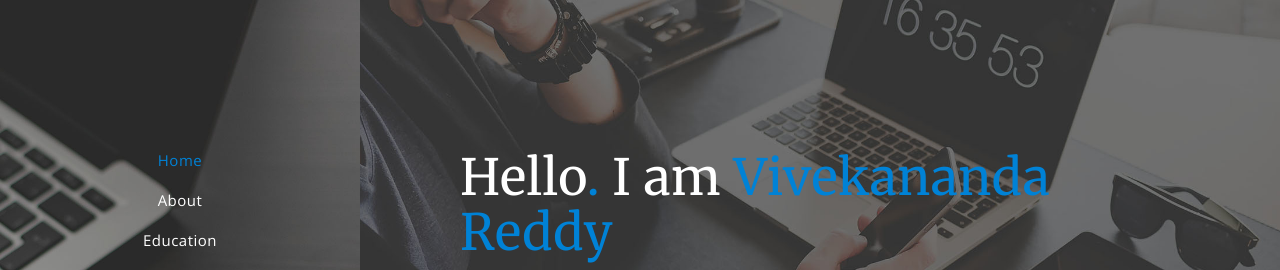
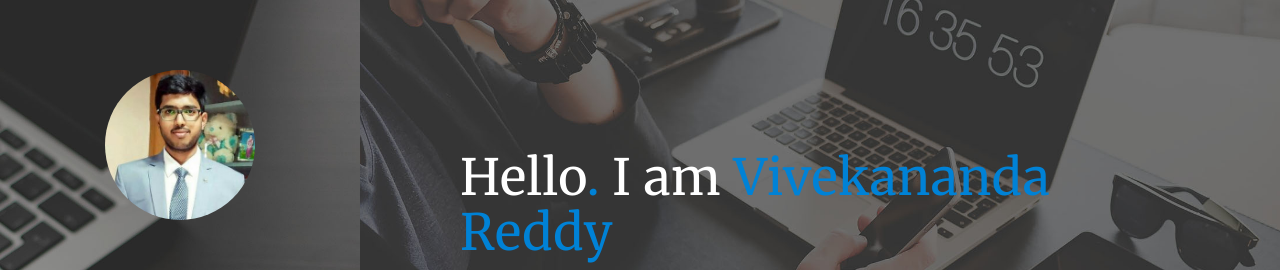
Before and after one commit to SangireddyVivekananda/SangireddyVivekananda.github.io, a plain HTML site: page index.html in a window 1280 px wide. Shown: the top 270 px of the page. Drawn offline with nearby package versions, Linux system fonts and the light colour scheme; a web font is replaced by a local one.

Commit message:
Update index.html

```diff
--- a/index.html
+++ b/index.html
@@ -44,7 +44,7 @@
 <div id="sidebar-wrapper">
     <ul class="sidebar-nav">
         <li class="sidebar-brand">
-            <a href="#"><img src="images/my-img.jpg" alt=""></a>
+            <a href="#"><img src="images/photo.jpg" alt=""></a>
         </li>
         <li class="active">
             <a class="menu-item page-scroll" href="#home">Home</a>
```
